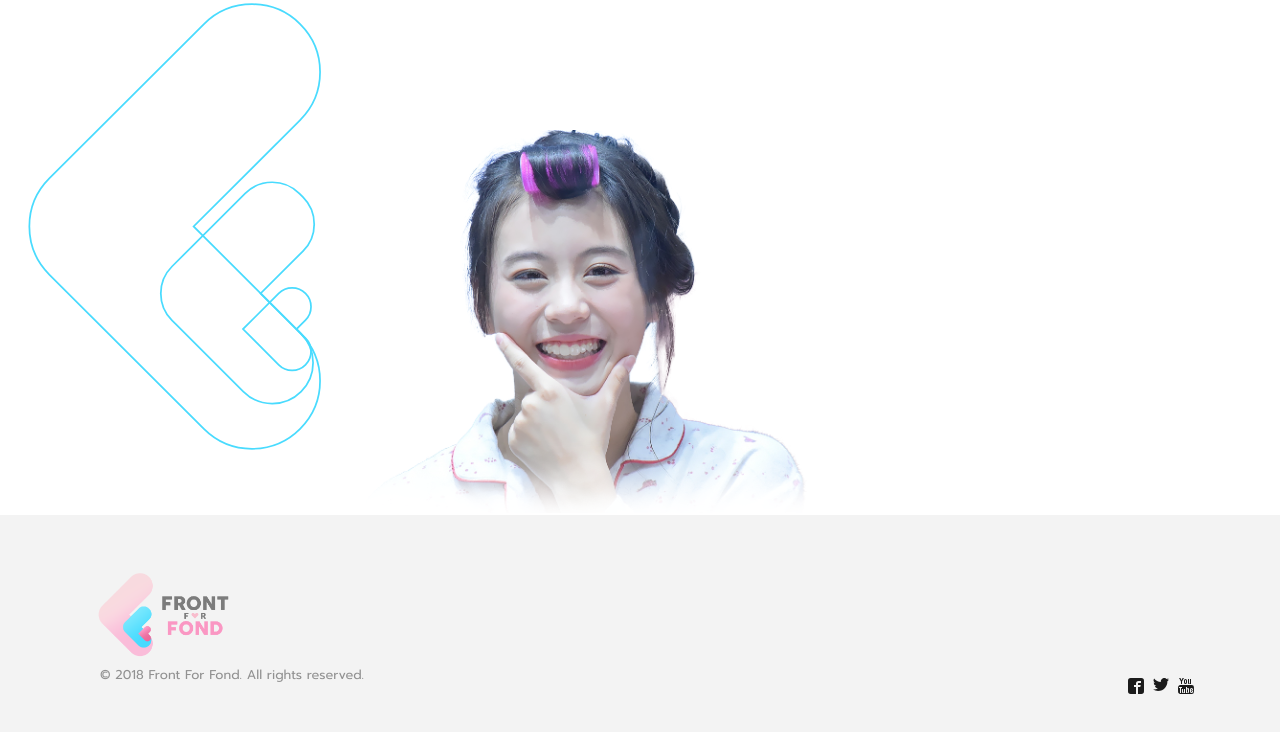
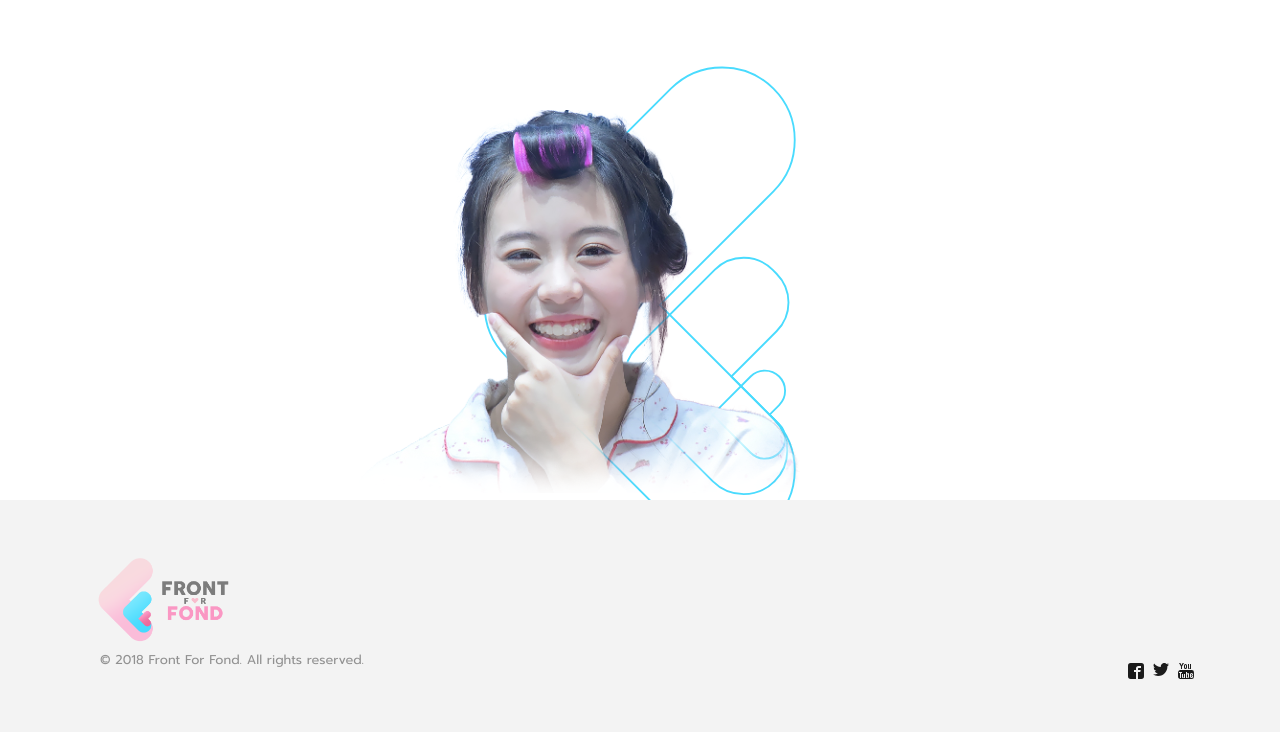
Before and after one commit to smartlt/frontforfond, a Vue app: page /#/footer in a window 1280 px wide. Shown: the top 732 px of the page. Built offline with nearby package versions, Linux system fonts and the light colour scheme; what vue-mouse-parallax would draw is missing.

Commit message:
fixed css

```diff
--- a/src/components/FondQuote.vue
+++ b/src/components/FondQuote.vue
@@ -81,7 +81,7 @@ export default {
     padding: 10rem 0;
 }
 .quote-text{
-    font-size: 4rem;
+    font-size: 60px;
     font-weight: 500;
 }
 
@@ -127,5 +127,8 @@ h4{
         min-height: 50vh;
         background-size: 50%;
     }
+    .quote-text{
+        font-size: 24px;
+    }
 }
 </style>
--- a/src/components/HowToVote.vue
+++ b/src/components/HowToVote.vue
@@ -14,7 +14,7 @@
             <b-row class="full-height">
                 <b-col cols="12">
                     <parallax-element class="text-container" :parallaxStrength="5" :type="'translation'">
-                        <div class='text full-height' style ="width: 450px">
+                        <div class='text full-height'>
                             <h1 class="head">{{ bgText.head }}</h1>
                             <div class="body">{{ bgText.body }}</div>
                         </div>
@@ -144,7 +144,6 @@ export default {
 }
 
 .bg-pic .text {
-    padding-left: 10%;
     display: flex;
     align-items: center;
     flex-direction: column;
@@ -154,10 +153,11 @@ export default {
 .text > .head {
     font-size: 80px;
     letter-spacing: 10px;
+    line-height: 0.8em;
+    text-align: center;
 }
 
 .text > .body {
-    margin-top: -20px;
     font-size: 20px;
     font-weight: 300;
 }
@@ -165,6 +165,9 @@ export default {
 .text-container{
     top: 50%;
     position: fixed;
+    left: 0;
+    right: 0;
+    z-index: 1000;
 }
 
 
@@ -286,8 +289,20 @@ background-position: 50% 50%;
     .bg-pic{
         background-position: center 50%;
     }
+
+    .bg-pic .text {
+        padding-left: 10%;
+    }
+
     .text > .head {
         font-size: 100px;
+         text-align: left;
+    }
+    .text-container{
+        top: 50%;
+        position: fixed;
+        left: auto;
+        right: auto;
     }
 }
 
--- a/src/components/SiteFooter.vue
+++ b/src/components/SiteFooter.vue
@@ -1,8 +1,8 @@
 <template>
     <div class="before-footer">
-        <div class="container">
+        <div class="fond-container">
             <img class="over" src="../assets/6-fond3.png" >
-            <img class="under" src="../assets/fond-line-blue.svg" >
+            <div  class="under"></div>
         </div>
          <footer class="site-footer">
     <b-container fluid class="site-footer-container">
@@ -45,36 +45,38 @@
 <style scoped>
 .under
 {
-    max-width: 300px;
-    width: 100%;
-    position:absolute;
-    top: 0;
-    transform: translate(-20%,0);
-    z-index:-1;
+    min-height: 100vh;
+    max-width: 100vw;
+    background-image: url('../assets/fond-line-blue.svg');
+    background-repeat: no-repeat;
+    background-position: 50% 20%;
+    background-size: 60%;
+    top: 5%;
+    left: 45%;
 }
 .over
 {
     max-width: 450px;
     width: 100%;
     position:absolute;
-    top: 130px;
+    top: 110px;
     left: 45%;
     transform: translate(-50%,0);
     z-index:1;
 
 }
-.container{
+.fond-container{
     position: relative;
     margin: 0 auto;
     height: 500px;
+    overflow: hidden;
 }
-.before-footer{
-    width: 100%;
-    height: 500px;
-}
-.site-footer{
+  .before-footer{
+      width: 100%;
+      height: 500px;
+  }
+  .site-footer{
     height: auto;
-    margin-top: 15px;
     padding-bottom: 90px;
     background-color: #f3f3f3;
 
@@ -128,6 +130,12 @@
   .footer-links{
     margin-top: 0px;
   }
+  .under
+  {
+
+    background-size: 320px;
+
+  }
 }
 
 @media only screen and (min-width: 992px) {
--- a/src/components/StartOfFront.vue
+++ b/src/components/StartOfFront.vue
@@ -15,7 +15,7 @@
                     </div>
                 </b-col>
                 <b-col cols="12" lg="6" class="right-container" >
-                    <img style="width: 100%" src="../assets/fff-rect-gray-1200px.png">
+                    <img class="fff-logo" style="width: 100%" src="../assets/fff-rect-gray-1200px.png">
                 </b-col>
             </b-row>
         </b-container>
@@ -45,11 +45,7 @@ export default {
     background-repeat: no-repeat;
     background-position: right center;
 }
-@media (max-width: 991.98px) {
-    .start-of-front-container {
-        background-image: none;
-    }
-}
+
 .left-container {
     height: 100%;
     background-image: url('../assets/fond-line-pink.svg');
@@ -58,11 +54,13 @@ export default {
     background-size: 60%;
     color: #a7a7a7;
 }
+
 .right-container {
     display: flex;
     align-items: center;
     justify-content: center;
 }
+
 .title {
     margin: 80px auto 5vh auto ;
     font-size: 60px;
@@ -72,8 +70,20 @@ export default {
     text-align: center;
     color: #ff55aa;
 }
+
 .fff-logo {
-    width: 440px;
-    height: 225px;
+    width: 60%;
+}
+
+@media (min-width: 992px) {
+    .fff-logo {
+    width: 100%;
+    }
+}
+
+@media (max-width: 991.98px) {
+    .start-of-front-container {
+        background-image: none;
+    }
 }
 </style>
```
